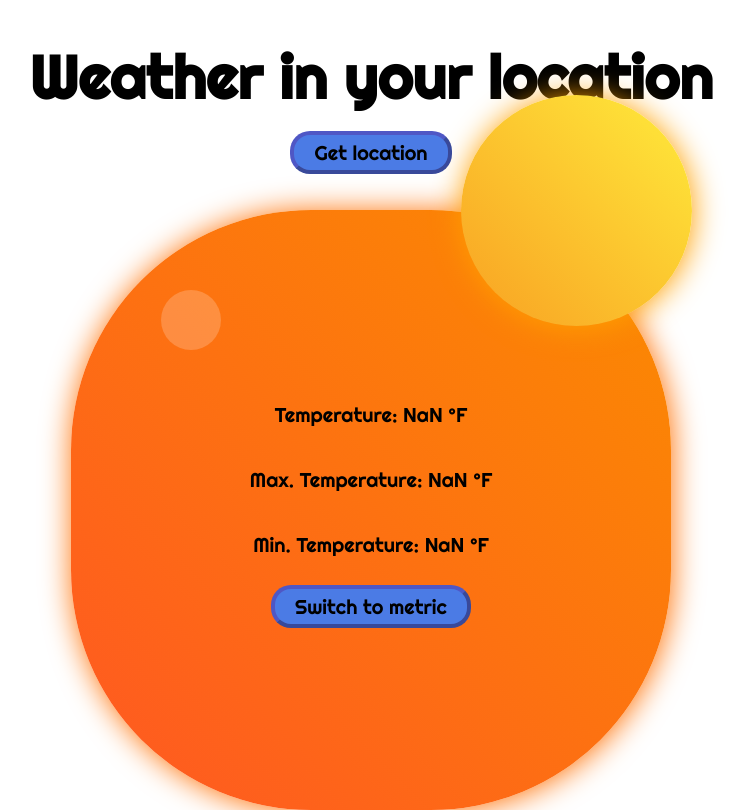
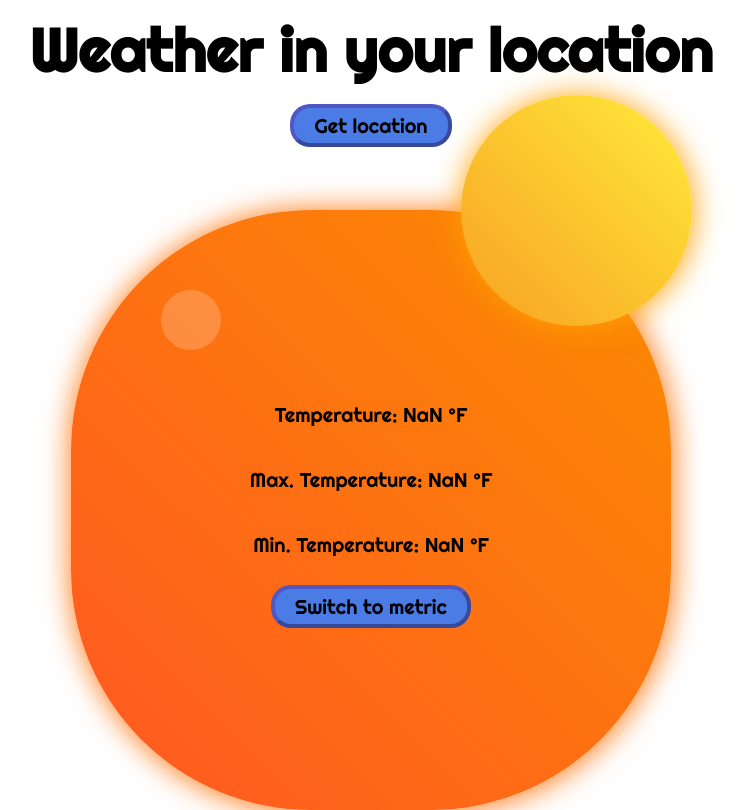
Before and after one commit to CamiloSierra97/WeatherApp, a React (Vite) app: page / in a window 1280 px wide. Shown: the whole page, without its empty margins (269-1016 px from the left). Built offline with nearby package versions, Linux system fonts and the light colour scheme.

Commit message:
weatrt_app_1.1

```diff
--- a/src/App.css
+++ b/src/App.css
@@ -2,6 +2,10 @@
   text-align: center;
   font-family: 'Righteous', cursive;
   font-size: 30px;
+}
+
+.title {
+  margin-top: 1%;
 }
 
 .app_container {
```
